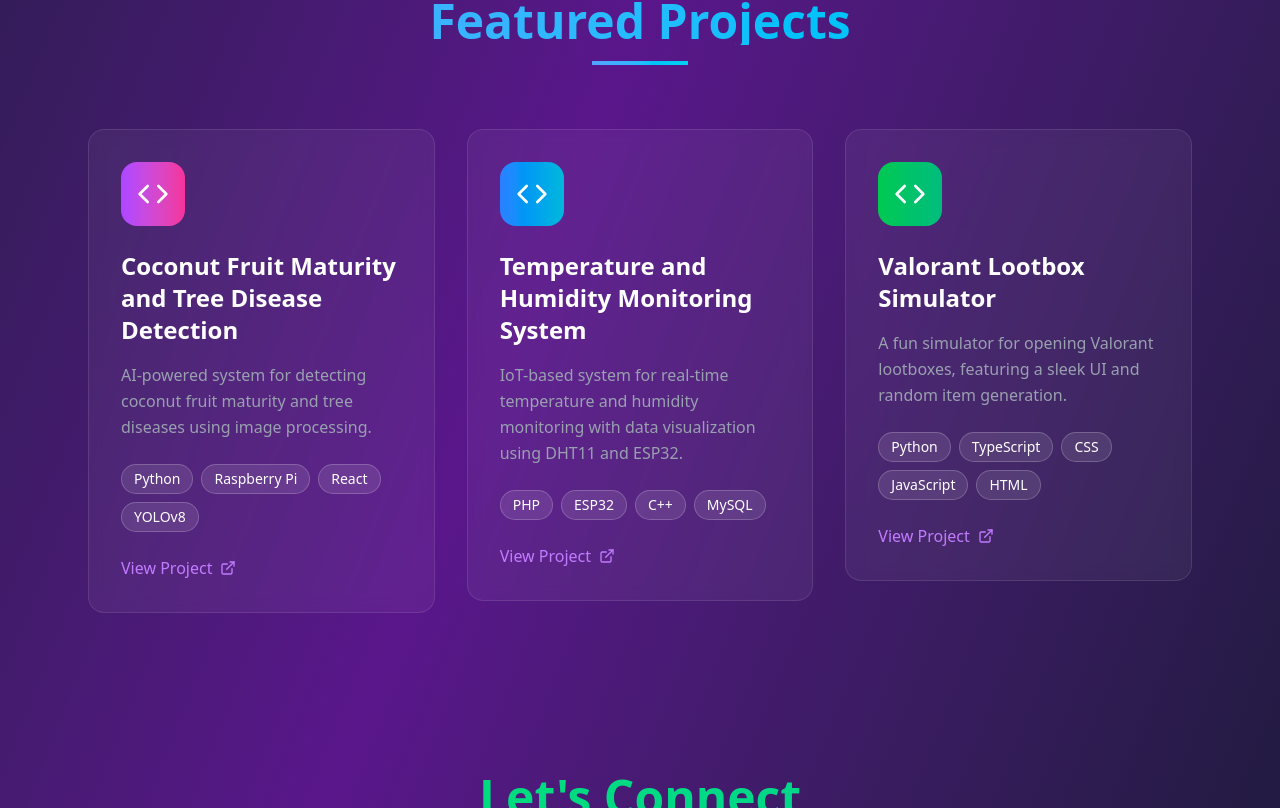
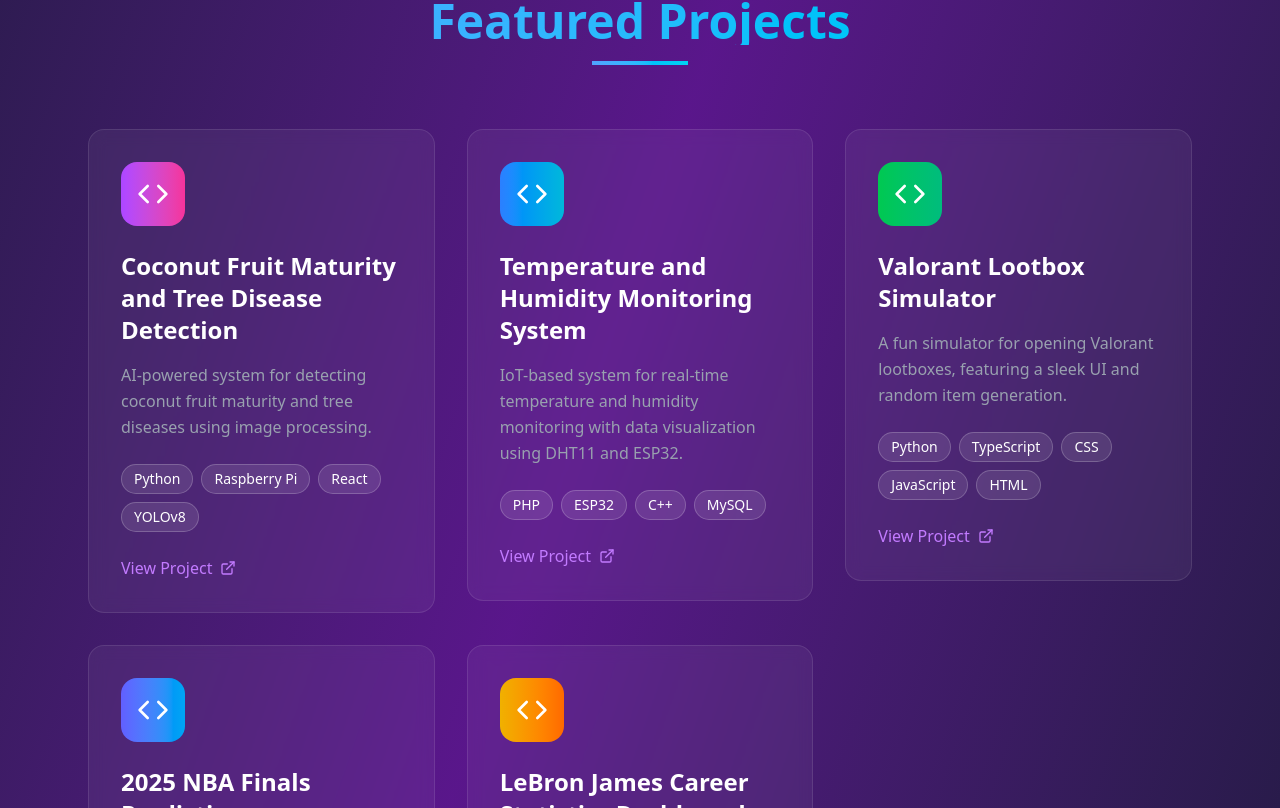
Before and after one commit to StanleyPangaruy/portfolio, a React (Vite) app in the folder stanpy/: page / in a window 1280 px wide. Shown: the part 1612-2420 px from the top of the page. Built offline with nearby package versions, Linux system fonts and the light colour scheme.

Commit message:
lebronnnnn james

```diff
--- a/stanpy/src/pages/Projects.tsx
+++ b/stanpy/src/pages/Projects.tsx
@@ -34,7 +34,21 @@ function Projects() {
               tech: ["Python", "TypeScript", "CSS", "JavaScript", "HTML"],
               gradient: "from-green-500 to-emerald-500",
               link: "https://valorant-lootbox.vercel.app/"
-            }
+            },
+            {
+              title: "2025 NBA Finals Prediction",
+              description: "Predicting the 2025 NBA Finals winner using machine learning and historical data analysis.",
+              tech: ["Python", "Streamlit", "scikit-learn", "Pandas", "NumPy"],
+              gradient: "from-indigo-500 to-sky-500",
+              link: "https://okcvsind2025.streamlit.app/"
+            },
+            {
+              title: "LeBron James Career Statistics Dashboard",
+              description: "Interactive dashboard showcasing LeBron James' career statistics with data visualization.",
+              tech: ["Python", "Streamlit", "matplotlib", "Pandas", "SeaBorn"],
+              gradient: "from-yellow-500 to-orange-500",
+              link: "https://whatthehellebron.streamlit.app/"
+            },
           ].map((project, index) => (
             <div key={index} className="group relative">
               <div className="bg-white/5 backdrop-blur-sm border border-white/10 rounded-2xl p-8 hover:bg-white/10 transition-all duration-300 transform hover:scale-105 hover:rotate-1">
```
